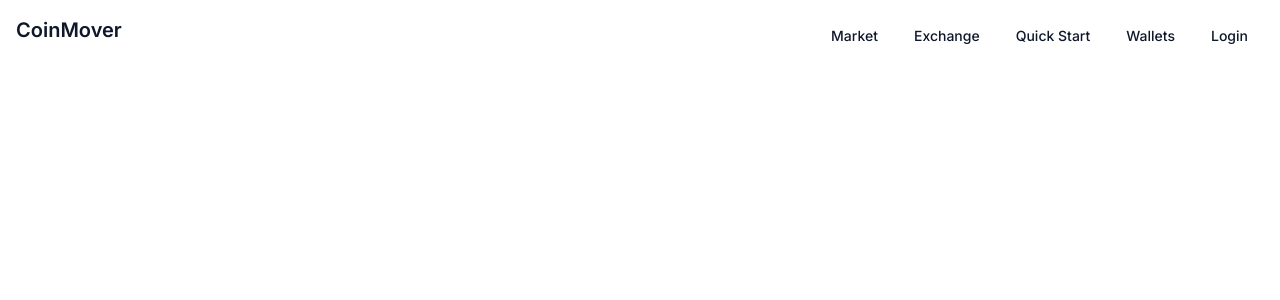
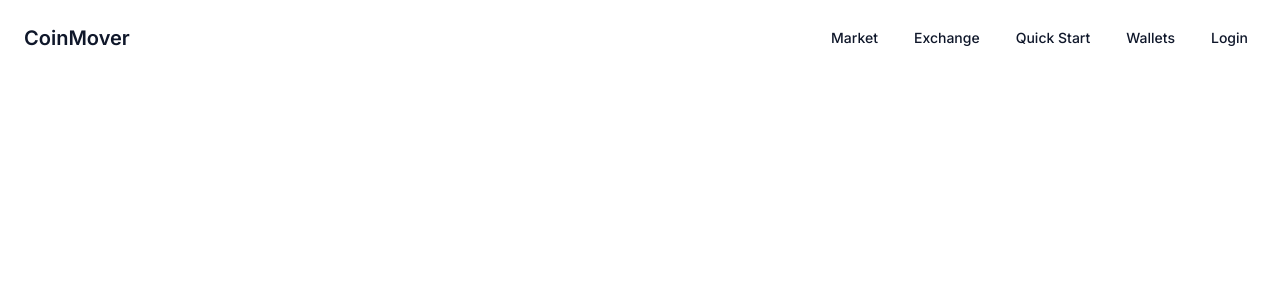
Before and after one commit to pn-code/CoinMover, a Next.js app: page / in a window 1280 px wide. Shown: the top 300 px of the page. Built offline with nearby package versions, Linux system fonts and the light colour scheme.

Commit message:
Centered divs in navbar

```diff
--- a/components/Navbar.tsx
+++ b/components/Navbar.tsx
@@ -1,14 +1,10 @@
 "use client";
 import {
   NavigationMenu,
-  NavigationMenuContent,
-  NavigationMenuIndicator,
   NavigationMenuItem,
   NavigationMenuLink,
   NavigationMenuList,
-  NavigationMenuTrigger,
   navigationMenuTriggerStyle,
-  NavigationMenuViewport,
 } from "@/components/ui/navigation-menu";
 import Link from "next/link";
 
@@ -16,9 +12,9 @@ import React from "react";
 
 export default function Navbar() {
   return (
-    <nav className="flex justify-between p-4 w-full">
+    <nav className="flex justify-between p-4 w-full items-center">
       <Link href={"/"}>
-        <h1 className="text-xl font-semibold">CoinMover</h1>
+        <h1 className="text-xl font-semibold hover:bg-gray-100/70 p-2 rounded-md">CoinMover</h1>
       </Link>
 
       <NavigationMenu className="justify-end">
```
